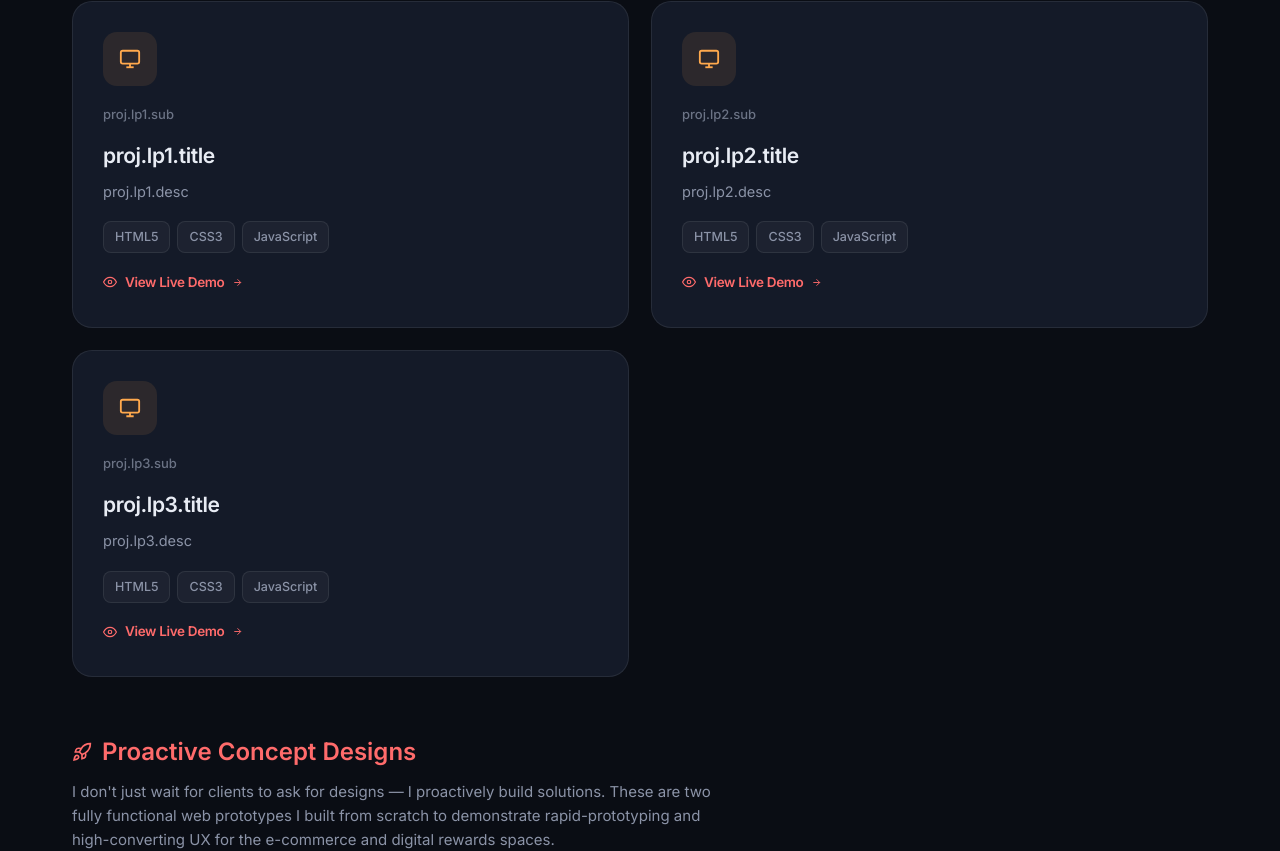
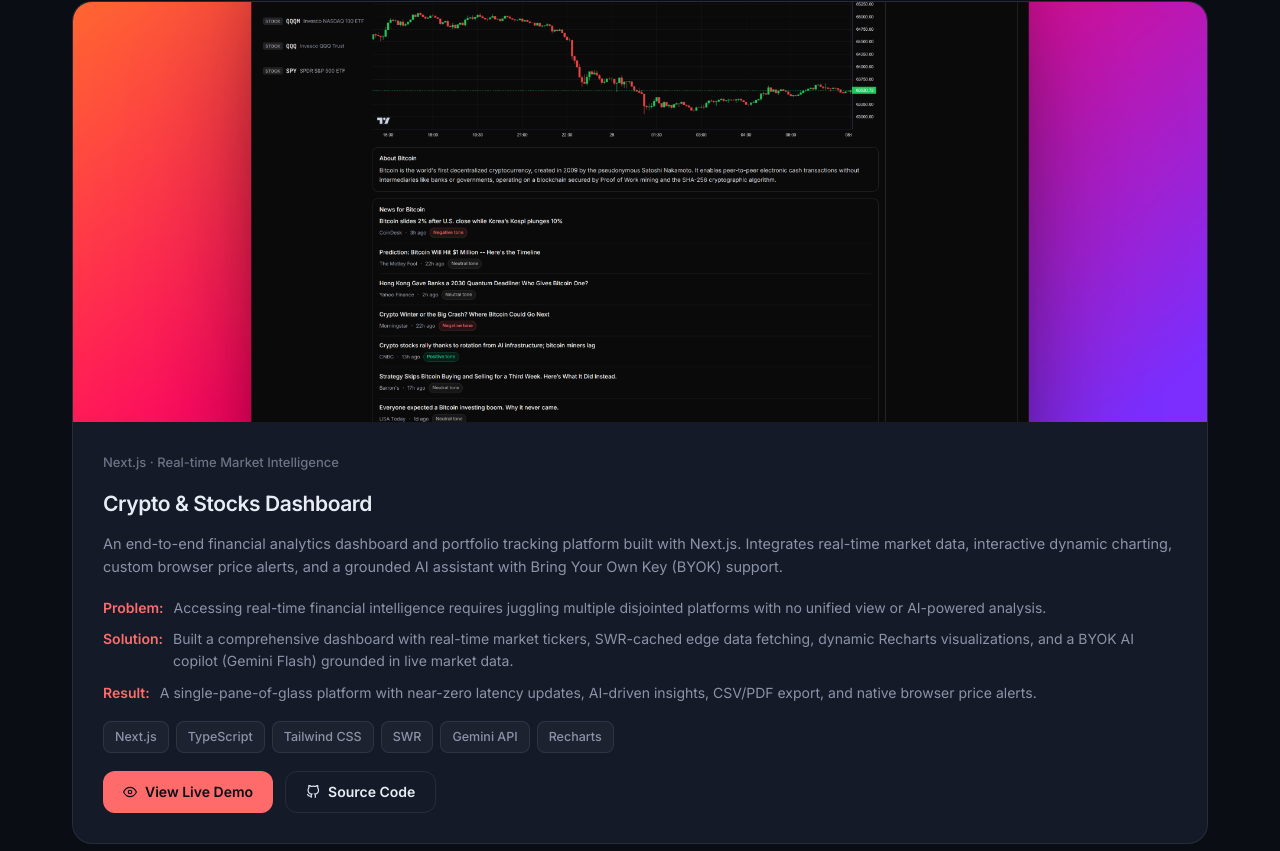
Before and after one commit to AmineMabrouk17/My-Portfolio, a Next.js app: page / in a window 1280 px wide. Shown: the part 4529-5380 px from the top of the page. Built offline with nearby package versions, Linux system fonts and the light colour scheme.

Commit message:
feat: replace Landing Pages section with Crypto & Stocks Dashboard card

```diff
--- a/src/components/sections/Projects.tsx
+++ b/src/components/sections/Projects.tsx
@@ -21,12 +21,6 @@
       caseStudy: { problem: "proj.ai.problem", solution: "proj.ai.solution", result: "proj.ai.result" },
       tags: ["Hugging Face", "Python", "Flask", "Machine Learning"],
     },
-  ];
-
-  const landingPages = [
-    { icon: "window", subKey: "proj.lp1.sub", titleKey: "proj.lp1.title", descKey: "proj.lp1.desc", link: "/landing-1", tags: ["HTML5", "CSS3", "JavaScript"] },
-    { icon: "pager", subKey: "proj.lp2.sub", titleKey: "proj.lp2.title", descKey: "proj.lp2.desc", link: "/landing-2", tags: ["HTML5", "CSS3", "JavaScript"] },
-    { icon: "compass", subKey: "proj.lp3.sub", titleKey: "proj.lp3.title", descKey: "proj.lp3.desc", link: "/landing-3", tags: ["HTML5", "CSS3", "JavaScript"] },
   ];
 
   const concepts = [
@@ -117,43 +111,77 @@
           ))}
         </div>
 
-        {/* Landing Pages */}
+        {/* Featured Project */}
         <ScrollReveal>
           <h3 className="text-[24px] font-semibold mb-6 text-[var(--color-accent)] flex items-center gap-2.5">
-            <svg width="20" height="20" viewBox="0 0 24 24" fill="none" stroke="currentColor" strokeWidth="2"><rect x="2" y="2" width="20" height="20" rx="2" /><line x1="2" y1="8" x2="22" y2="8" /></svg>
-            {t("proj.landing")}
+            <svg width="20" height="20" viewBox="0 0 24 24" fill="none" stroke="currentColor" strokeWidth="2"><path d="M12 20V10M18 20V4M6 20v-4" /></svg>
+            {t("proj.crypto.section")}
           </h3>
         </ScrollReveal>
 
-        <div className="grid grid-cols-2 gap-[22px] max-lg:grid-cols-1">
-          {landingPages.map((page, i) => (
-            <ScrollReveal key={page.titleKey} delay={i * 80}>
-              <div className="bg-[var(--color-surface)] border border-[var(--color-border)] rounded-[20px] p-[30px] transition-all duration-300 relative overflow-hidden hover:-translate-y-1 hover:border-[var(--color-accent)]">
-                <div className="w-[54px] h-[54px] rounded-[14px] bg-[rgba(255,169,77,0.1)] text-[var(--color-accent-2)] grid place-items-center text-[22px] mb-4.5">
-                  <svg width="22" height="22" viewBox="0 0 24 24" fill="none" stroke="currentColor" strokeWidth="2"><rect x="2" y="3" width="20" height="14" rx="2" /><line x1="8" y1="21" x2="16" y2="21" /><line x1="12" y1="17" x2="12" y2="21" /></svg>
+        <div className="grid grid-cols-1 gap-[22px]">
+          <ScrollReveal>
+            <div className="group bg-[var(--color-surface)] border border-[var(--color-border)] rounded-[20px] overflow-hidden transition-all duration-300 hover:-translate-y-1 hover:border-[var(--color-accent)]" style={{ boxShadow: "0 20px 40px -20px rgba(255,107,107,0.0)" }}>
+              <div className="relative w-full aspect-[16/9] max-h-[420px] overflow-hidden bg-[var(--color-bg)]">
+                <img
+                  src="/projects/crypto-stocks/hero-dashboard.png"
+                  alt="Crypto & Stocks Dashboard"
+                  className="w-full h-full object-cover transition-opacity duration-300 group-hover:opacity-0"
+                  loading="lazy"
+                />
+                <img
+                  src="/projects/crypto-stocks/demo.gif"
+                  alt="Crypto & Stocks Dashboard Demo"
+                  className="absolute inset-0 w-full h-full object-cover opacity-0 transition-opacity duration-300 group-hover:opacity-100"
+                  loading="lazy"
+                />
               </div>
+              <div className="p-[30px]">
                 <div className="text-[var(--color-muted-2)] text-[13px] mb-3.5 font-medium">
-                  {t(page.subKey)}
+                  {t("proj.crypto.sub")}
                 </div>
-                <h3 className="text-[21px] font-semibold tracking-[-0.02em] mb-2">
-                  {t(page.titleKey)}
+                <h3 className="text-[21px] font-semibold tracking-[-0.02em] mb-3">
+                  {t("proj.crypto.title")}
                 </h3>
                 <p className="text-[var(--color-muted)] text-[14.5px] mb-4.5">
-                  {t(page.descKey)}
+                  {t("proj.crypto.desc")}
                 </p>
+                <div className="flex flex-col gap-2.5 mb-4.5">
+                  {(["problem", "solution", "result"] as const).map((key) => (
+                    <div key={key} className="flex gap-2.5 text-[14px] leading-[1.55]">
+                      <span className="text-[var(--color-accent)] font-semibold whitespace-nowrap">{key.charAt(0).toUpperCase() + key.slice(1)}:</span>
+                      <span className="text-[var(--color-muted)]">{t(`proj.crypto.${key}`)}</span>
+                    </div>
+                  ))}
+                </div>
                 <div className="flex flex-wrap gap-[7px] mb-4.5">
-                  {page.tags.map((tag) => (
+                  {["Next.js", "TypeScript", "Tailwind CSS", "SWR", "Gemini API", "Recharts"].map((tag) => (
                     <span key={tag} className="text-[12.5px] py-[5px] px-[11px] rounded-lg bg-white/[0.04] border border-[var(--color-border)] text-[var(--color-muted)] font-medium">{tag}</span>
                   ))}
                 </div>
-                <a href={page.link} className="inline-flex items-center gap-2 text-[var(--color-accent)] no-underline text-[13.5px] font-semibold tracking-tight hover:gap-3 transition-all duration-200">
+                <div className="flex flex-wrap gap-3">
+                  <a
+                    href="https://crypto-stocks.vercel.app"
+                    target="_blank"
+                    rel="noopener noreferrer"
+                    className="inline-flex items-center gap-2 px-5 py-2.5 rounded-xl no-underline font-semibold text-sm bg-[var(--color-accent)] text-[var(--color-accent-dark)] transition-all duration-200 hover:-translate-y-0.5"
+                  >
                     <svg width="14" height="14" viewBox="0 0 24 24" fill="none" stroke="currentColor" strokeWidth="2"><path d="M1 12s4-8 11-8 11 8 11 8-4 8-11 8-11-8-11-8z" /><circle cx="12" cy="12" r="3" /></svg>
                     {t("proj.demo")}
-                  <svg width="11" height="11" viewBox="0 0 24 24" fill="none" stroke="currentColor" strokeWidth="2"><line x1="5" y1="12" x2="19" y2="12" /><polyline points="12 5 19 12 12 19" /></svg>
+                  </a>
+                  <a
+                    href="https://github.com/AmineMabrouk17/crypto-stocks"
+                    target="_blank"
+                    rel="noopener noreferrer"
+                    className="inline-flex items-center gap-2 px-5 py-2.5 rounded-xl no-underline font-semibold text-sm border border-[var(--color-border)] text-[var(--color-text)] transition-all duration-200 hover:-translate-y-0.5 hover:border-[var(--color-accent)]"
+                  >
+                    <svg width="14" height="14" viewBox="0 0 24 24" fill="none" stroke="currentColor" strokeWidth="2"><path d="M9 19c-5 1.5-5-2.5-7-3m14 6v-3.87a3.37 3.37 0 00-.94-2.61c3.14-.35 6.44-1.54 6.44-7A5.44 5.44 0 0020 4.77 5.07 5.07 0 0019.91 1S18.73.65 16 2.48a13.38 13.38 0 00-7 0C6.27.65 5.09 1 5.09 1A5.07 5.07 0 005 4.77a5.44 5.44 0 00-1.5 3.78c0 5.42 3.3 6.61 6.44 7A3.37 3.37 0 009 18.13V22" /></svg>
+                    {t("proj.source")}
                   </a>
                 </div>
+              </div>
+            </div>
           </ScrollReveal>
-          ))}
         </div>
 
         {/* Concept Designs */}
```
Lines whose indentation alone changed are shown as unchanged.
